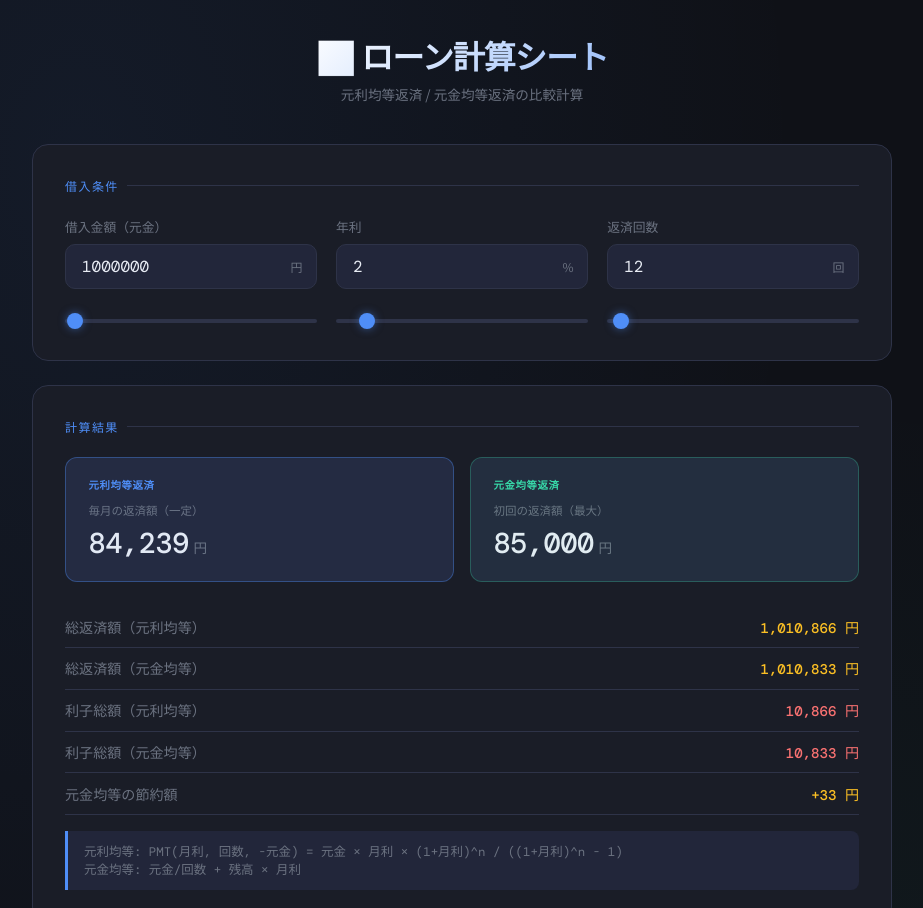
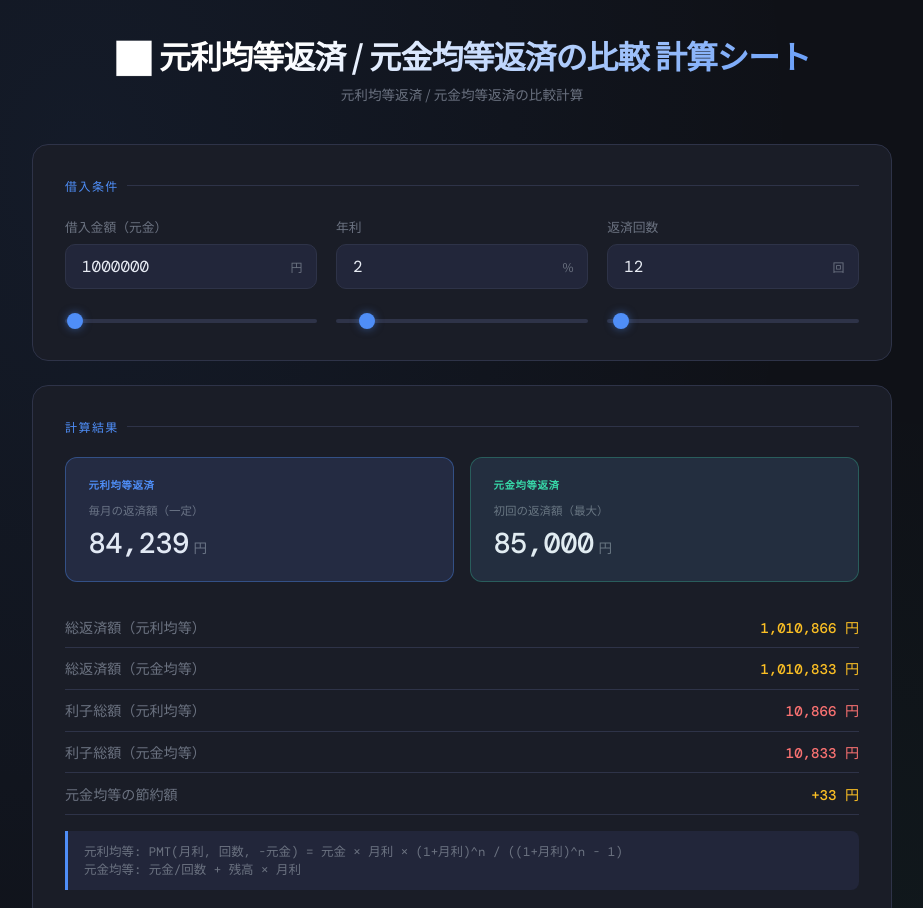
Before and after one commit to tokyointl/loan-calculator, a plain HTML site: page index.html in a window 1280 px wide. Shown: the top 908 px of the page, without its empty margins (178-1101 px from the left). Drawn offline with nearby package versions, Linux system fonts and the light colour scheme; a web font is replaced by a local one.

Commit message:
Update title and header for loan calculation sheet

```diff
--- a/index.html
+++ b/index.html
@@ -3,7 +3,7 @@
 <head>
 <meta charset="UTF-8">
 <meta name="viewport" content="width=device-width, initial-scale=1.0">
-<title>ローン計算シート</title>
+<title>元利均等返済 / 元金均等返済の比較計算シート</title>
 <link href="https://fonts.googleapis.com/css2?family=Noto+Sans+JP:wght@300;400;500;700&family=DM+Mono:wght@300;400;500&display=swap" rel="stylesheet">
 <style>
   :root {
@@ -380,7 +380,7 @@
 <div class="container">
 
   <header>
-    <h1>📊 ローン計算シート</h1>
+    <h1>📊 元利均等返済 / 元金均等返済の比較 計算シート</h1>
     <p>元利均等返済 / 元金均等返済の比較計算</p>
   </header>
 
```
